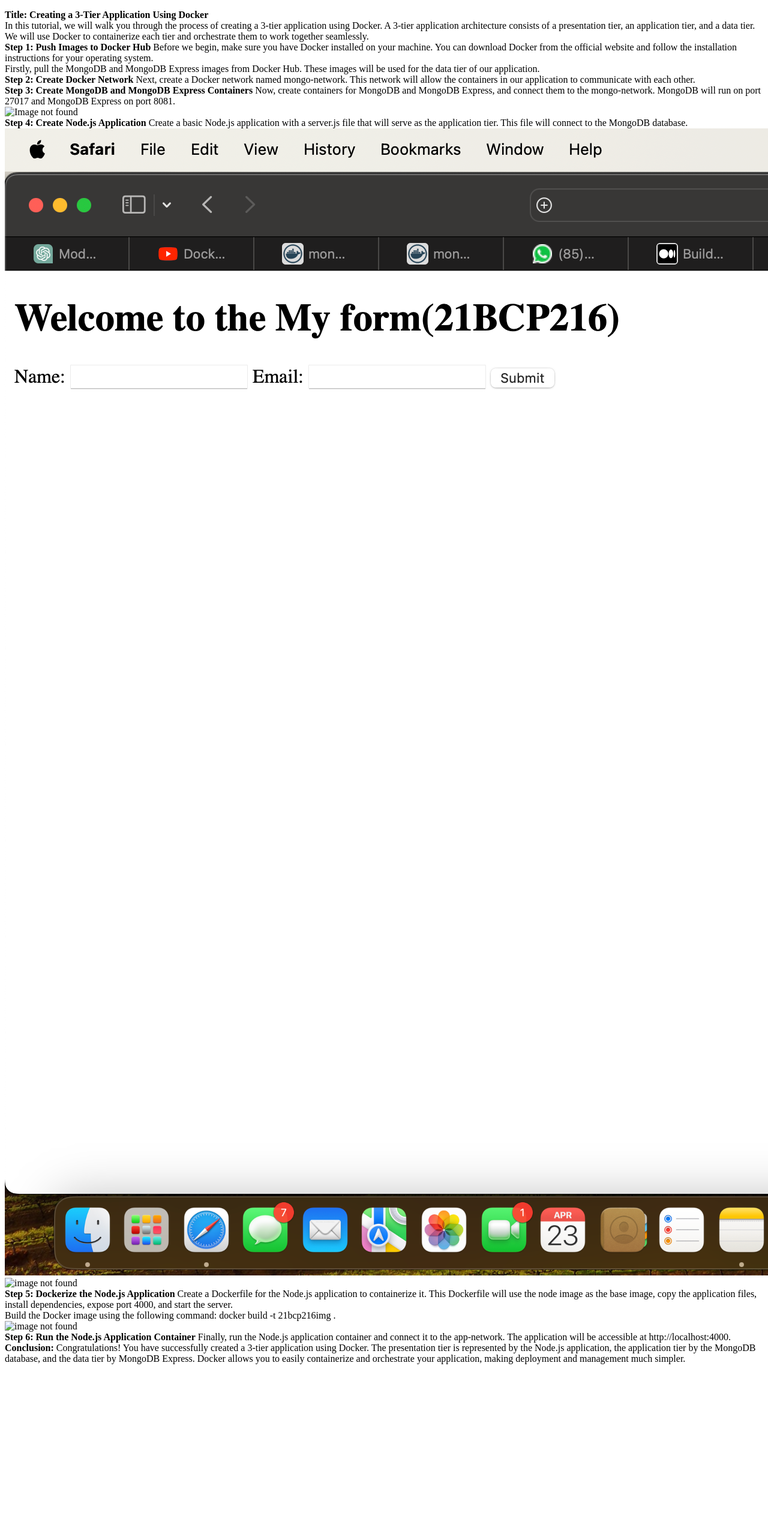
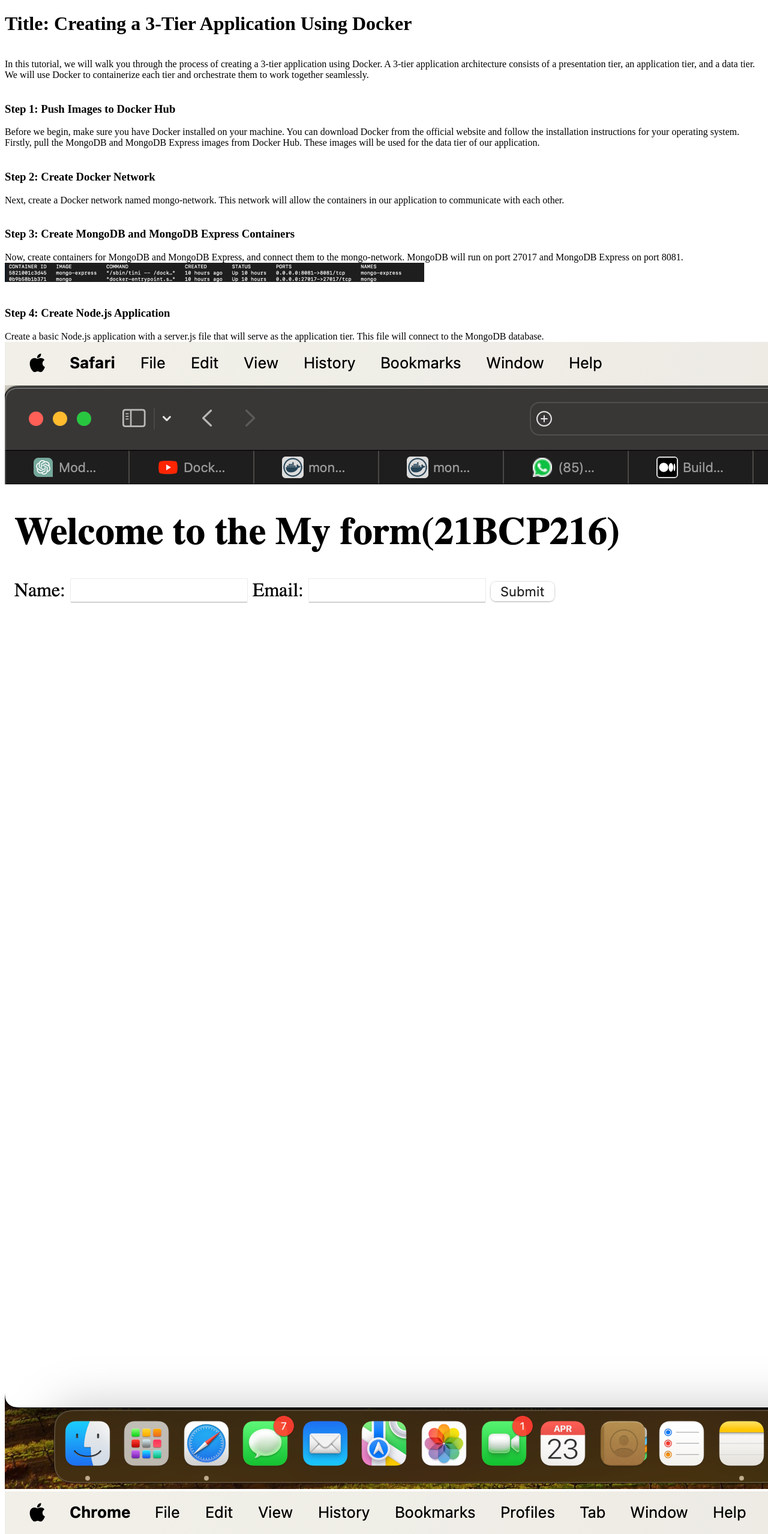
Before and after one commit to maahipatel05/Docker, a website: page index.html in a window 1280 px wide. Shown: the top 2557 px of the page at 60% size. Before the commit the page ends 2290 px from the top, so only its background shows below. Drawn offline with Linux system fonts and the light colour scheme.

Commit message:
Third commit

```diff
--- a/index.html
+++ b/index.html
@@ -7,42 +7,49 @@
 </head>
 <body>
 <p>
-<b>Title: Creating a 3-Tier Application Using Docker</b>
+<h1><b>Title: Creating a 3-Tier Application Using Docker</b></h1>
 <br>
 In this tutorial, we will walk you through the process of creating a 3-tier application using Docker. A 3-tier application architecture consists of a presentation tier, an application tier, and a data tier. We will use Docker to containerize each tier and orchestrate them to work together seamlessly.
 <br>
-<b>Step 1: Push Images to Docker Hub</b>
+<br>
+<h3><b>Step 1: Push Images to Docker Hub</b></h3>
 Before we begin, make sure you have Docker installed on your machine. You can download Docker from the official website and follow the installation instructions for your operating system.
 <br>
 Firstly, pull the MongoDB and MongoDB Express images from Docker Hub. These images will be used for the data tier of our application.
 <br>
-<b>Step 2: Create Docker Network</b>
+<br>
+<h3><b>Step 2: Create Docker Network</b></h3>
 Next, create a Docker network named mongo-network. This network will allow the containers in our application to communicate with each other.
 <br>
-<b>Step 3: Create MongoDB and MongoDB Express Containers</b>
+<br>
+<h3><b>Step 3: Create MongoDB and MongoDB Express Containers</b></h3>
 Now, create containers for MongoDB and MongoDB Express, and connect them to the mongo-network. MongoDB will run on port 27017 and MongoDB Express on port 8081.
 <br>
-<img src=".//Users/maahi/Desktop/Docker 2/public/images/WhatsApp Image 2024-04-23 at 10.38.37 AM.jpeg" alt="Image not found">
+<img src="./public/images/WhatsApp Image 2024-04-23 at 10.38.37 AM.jpeg" alt="Image not found">
 <br>
-<b>Step 4: Create Node.js Application</b>
+<br>
+<h3><b>Step 4: Create Node.js Application</b></h3>
 Create a basic Node.js application with a server.js file that will serve as the application tier. This file will connect to the MongoDB database.
 <br>
 <img src="./public/images/Screenshot 2024-04-23 at 9.35.04 AM.png" alt="image not found">
 <br>
-<img src=".//Users/maahi/Desktop/Docker 2/public/images/Screenshot 2024-04-23 at 9.36.01 AM.png" alt="image not found">
+<img src="./public/images/Screenshot 2024-04-23 at 9.36.01 AM.png" alt="image not found">
 <br>
-<b>Step 5: Dockerize the Node.js Application</b>
+<br>
+<h3><b>Step 5: Dockerize the Node.js Application</b></h3>
 Create a Dockerfile for the Node.js application to containerize it. This Dockerfile will use the node image as the base image, copy the application files, install dependencies, expose port 4000, and start the server.
 <br>
 Build the Docker image using the following command:
 docker build -t 21bcp216img .
 <br>
-<img src=".//Users/maahi/Desktop/Docker 2/public/images/WhatsApp Image 2024-04-23 at 10.37.15 AM.jpeg" alt="image not found">
+<img src="./public/images/WhatsApp Image 2024-04-23 at 10.37.15 AM.jpeg" alt="image not found">
 <br>
-<b>Step 6: Run the Node.js Application Container</b>
+<br>
+<h3><b>Step 6: Run the Node.js Application Container</b></h3>
 Finally, run the Node.js application container and connect it to the app-network. The application will be accessible at http://localhost:4000.
 <br>
-<b>Conclusion:</b>
+<br>
+<h3><b>Conclusion:</b></h3>
 Congratulations! You have successfully created a 3-tier application using Docker. The presentation tier is represented by the Node.js application, the application tier by the MongoDB database, and the data tier by MongoDB Express. Docker allows you to easily containerize and orchestrate your application, making deployment and management much simpler.
 </p>
 
```
Also changed, not shown: 1 other file.
